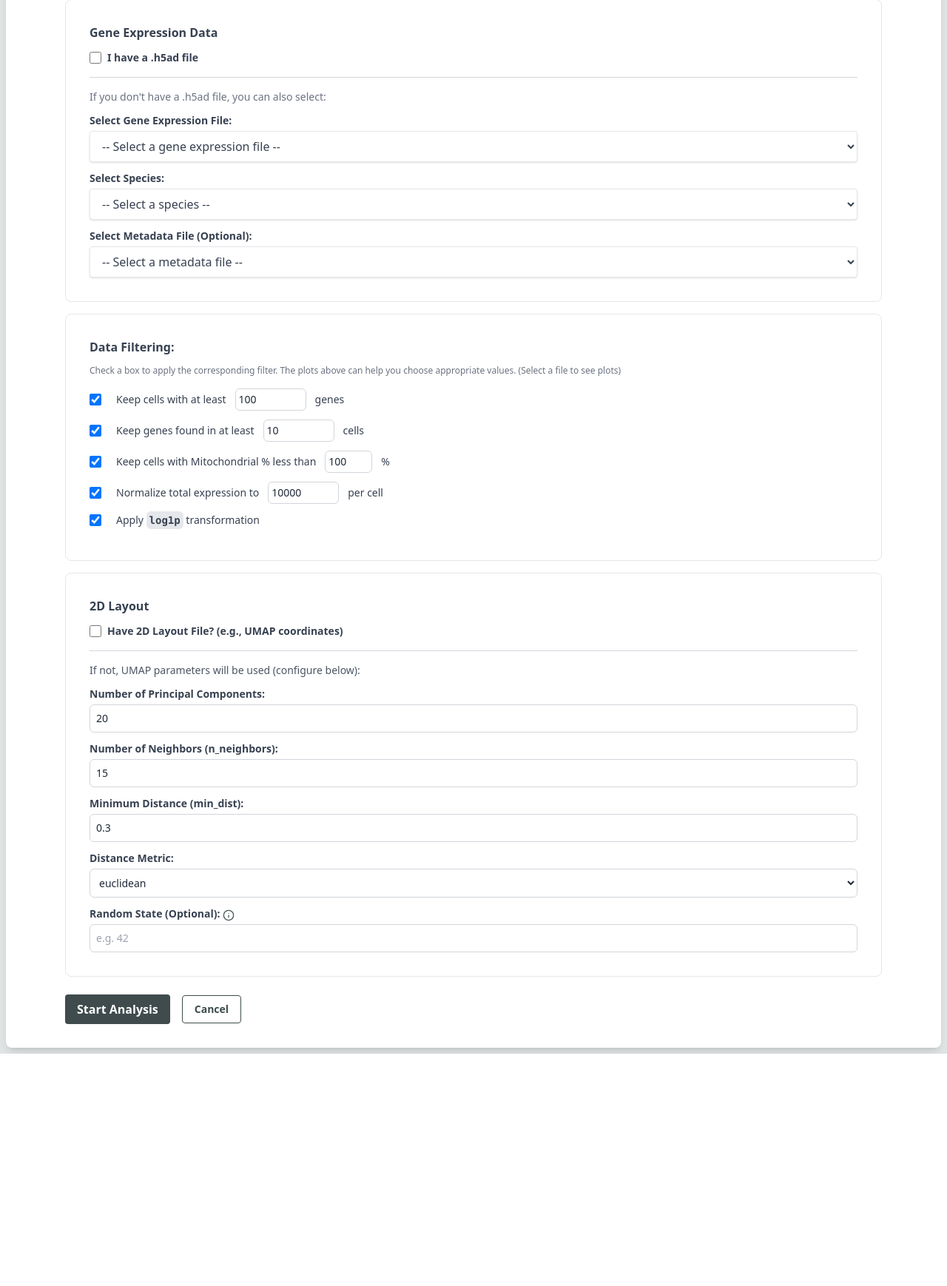
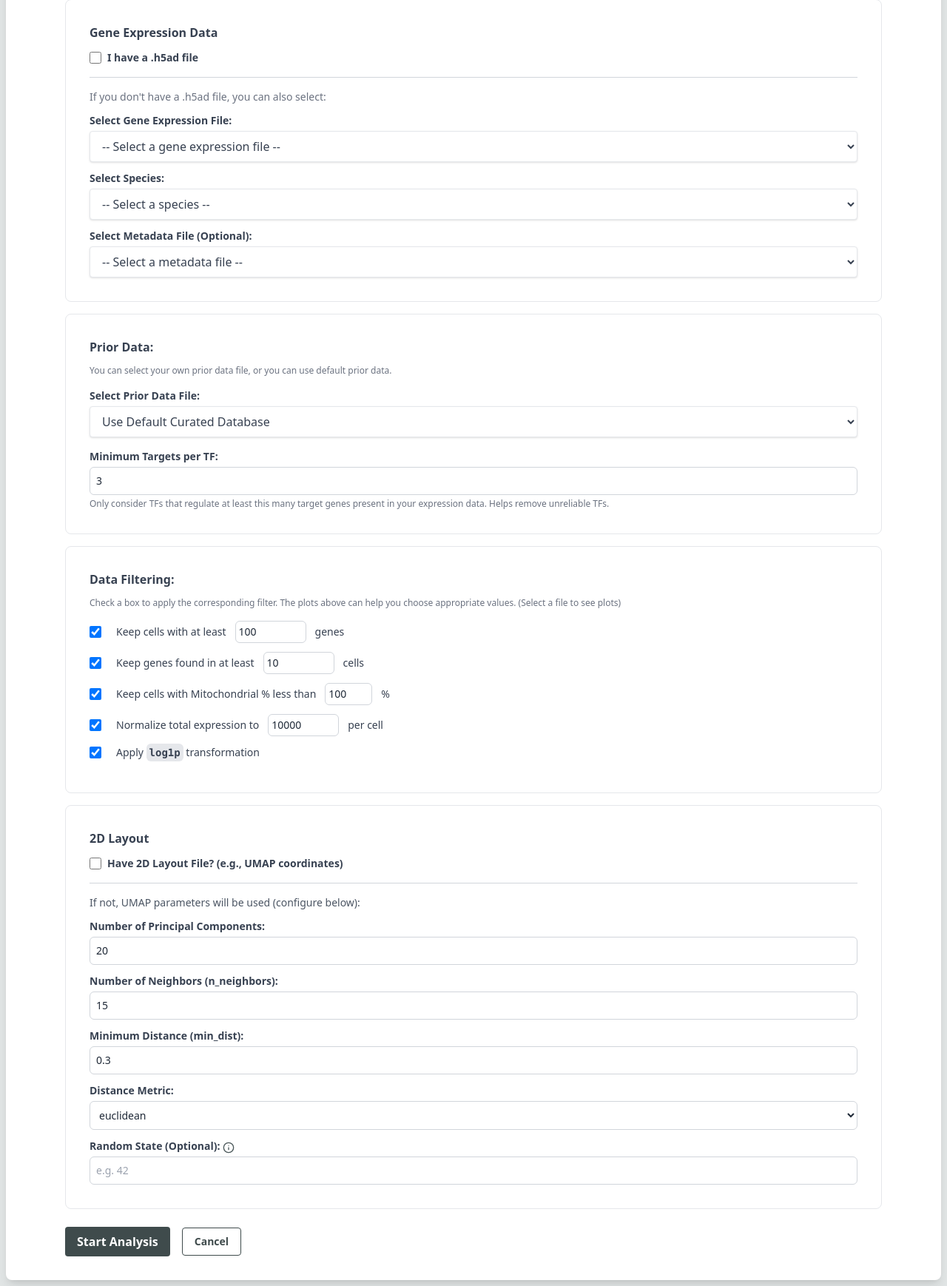
Before and after one commit to PathwayAndDataAnalysis/TF-PREDICTION-WEB, a Flask app: page /analysis/create in a window 1280 px wide. Shown: the part 247-1985 px from the top of the page at 74% size. Before the commit the page ends 1671 px from the top, so only its background shows below. Run offline with Flask 3, Linux system fonts and the light colour scheme; the visitor is signed in with stand-in values (Sample User, id 1); style sheets or scripts are compiled from the project's sources; some libraries are stand-ins or nearby versions.

Commit message:
Custom prior data

```diff
--- a/app/routes.py
+++ b/app/routes.py
@@ -384,6 +384,7 @@ def create_analysis():
         have_h5ad = request.form.get("have_h5ad") == "on"
         selected_h5ad_file = request.form.get("selected_h5ad_file")
         gene_exp_file = request.form.get("gene_exp_file")
+        prior_data_file = request.form.get("prior_data_file")
         metadata_file = request.form.get("metadata_file")
         species = request.form.get("species") if request.form.get("species") and request.form.get("species") != "select-species" else "auto"
 
@@ -480,6 +481,10 @@ def create_analysis():
                         if not have_h5ad and metadata_file and metadata_file != "select-metadata-file"
                         else {}
                     ),
+                },
+                "prior_data" : {
+                    "prior_data_filepath" : get_file_path(prior_data_file, current_user.id) if prior_data_file != "use-default-prior-data" else "Default",
+                    "min_number_of_targets": request.form.get("min_number_of_targets", type=int, default=3),
                 },
                 "data_filtering": data_filtering,
                 "layout": {
--- a/templates/create_analysis.html
+++ b/templates/create_analysis.html
@@ -51,7 +51,7 @@
                         class="shadow border rounded w-full py-2 px-3 text-gray-700 leading-tight focus:outline-none focus:shadow-outline bg-white">
                         <option value="select-gene-exp-file">-- Select a gene expression file --</option>
                         {% for file_info in user_files %}
-                            {% if not file_info.filename.endswith('.h5ad') %}
+                            {% if file_info.file_type == 'Gene Expression' %}
                             <option value="{{ file_info.filename }}">
                                 {{ file_info.original_filename | default(file_info.filename, true) }}
                             </option>
@@ -59,6 +59,7 @@
                         {% endfor %}
                     </select>
                 </div>
+
                 <div>
                     <label for="species" class="block text-gray-700 text-sm font-semibold mb-1">Select Species:</label>
                     <select id="species" name="species"
@@ -68,13 +69,14 @@
                         <option value="mouse">Mouse</option>
                     </select>
                 </div>
+
                 <div>
                     <label for="metadata_file" class="block text-gray-700 text-sm font-semibold mb-1">Select Metadata File (Optional):</label>
                     <select id="metadata_file" name="metadata_file"
                         class="shadow border rounded w-full py-2 px-3 text-gray-700 leading-tight focus:outline-none focus:shadow-outline bg-white">
                         <option value="select-metadata-file">-- Select a metadata file --</option>
                         {% for file_info in user_files %}
-                            {% if not file_info.filename.endswith('.h5ad') %}
+                            {% if file_info.file_type == 'Metadata' %}
                             <option value="{{ file_info.filename }}">
                                 {{ file_info.original_filename | default(file_info.filename, true) }}
                             </option>
@@ -111,6 +113,39 @@
             </div>
         </div>
 
+
+        <!-- Prior Data Section -->
+        <div class="p-8 rounded-lg mb-4 border border-gray-200">
+            <p class="font-semibold text-gray-700 mb-3 text-md">Prior Data:</p>
+            <p class="text-xs text-gray-500 mb-4">You can select your own prior data file, or you can use default prior data.</p>
+
+            <div>
+                <label for="prior_data_file" class="block text-gray-700 text-sm font-semibold mb-1">Select Prior Data File:</label>
+                <select id="prior_data_file" name="prior_data_file"
+                    class="shadow border rounded w-full py-2 px-3 text-gray-700 leading-tight focus:outline-none focus:shadow-outline bg-white">
+                    <option value="use-default-prior-data">Use Default Curated Database</option>
+                    {% for file_info in user_files %}
+                        {% if file_info.file_type == 'Prior Data' %}
+                            <option value="{{ file_info.filename }}">
+                                {{ file_info.original_filename | default(file_info.filename, true) }}
+                            </option>
+                        {% endif %}
+                    {% endfor %}
+                </select>
+            </div>
+
+            <div class="mt-4">
+                <label for="min_number_of_targets" class="block text-sm text-gray-700 font-semibold mb-1">Minimum Targets per TF:</label>
+                <input type="number" name="min_number_of_targets" id="min_number_of_targets" value="3" min="1"
+                    class="w-full p-2 border border-gray-300 rounded-md text-sm" />
+                <p class="text-xs text-gray-500 mt-1">
+                    Only consider TFs that regulate at least this many target genes present in your expression data. Helps remove unreliable TFs.
+                </p>
+            </div>
+        </div>
+
+
+        <!-- Data Filtering Section -->
         <div class="p-8 rounded-lg mb-4 border border-gray-200">
             <p class="font-semibold text-gray-700 mb-3 text-md">Data Filtering:</p>
             <p class="text-xs text-gray-500 mb-4">Check a box to apply the corresponding filter. The plots above can help you choose appropriate values. (Select a file to see plots)</p>
@@ -182,7 +217,7 @@
                     class="shadow border rounded w-full py-2 px-3 text-gray-700 leading-tight focus:outline-none focus:shadow-outline bg-white">
                     <option value="">-- Select a layout file --</option>
                     {% for file_info in user_files %}
-                        {% if not file_info.filename.endswith('.h5ad') %}
+                        {% if file_info.file_type == '2D Layout' %}
                             <option value="{{ file_info.filename }}">
                                 {{ file_info.original_filename | default(file_info.filename, true) }}
                             </option>
--- a/templates/index.html
+++ b/templates/index.html
@@ -140,6 +140,7 @@
                         <select id="file_type" name="file_type" required
                                 class="block w-full bg-white border border-gray-300 rounded-md shadow-sm py-2 px-3 focus:outline-none focus:ring-indigo-500 focus:border-indigo-500 sm:text-sm">
                             <option value="Gene Expression">Gene Expression (e.g., counts matrix) (Cells x Genes)</option>
+                            <option value="Prior Data">Prior Data</option>
                             <option value="Metadata">Metadata (e.g., cell types, conditions)</option>
                             <option value="2D Layout">2D Layout (e.g., UMAP/PCA coordinates)</option>
                             <option value="Other">Other</option>
```
Also changed, not shown: app/tf_analysis.py (+18 -3 lines).
